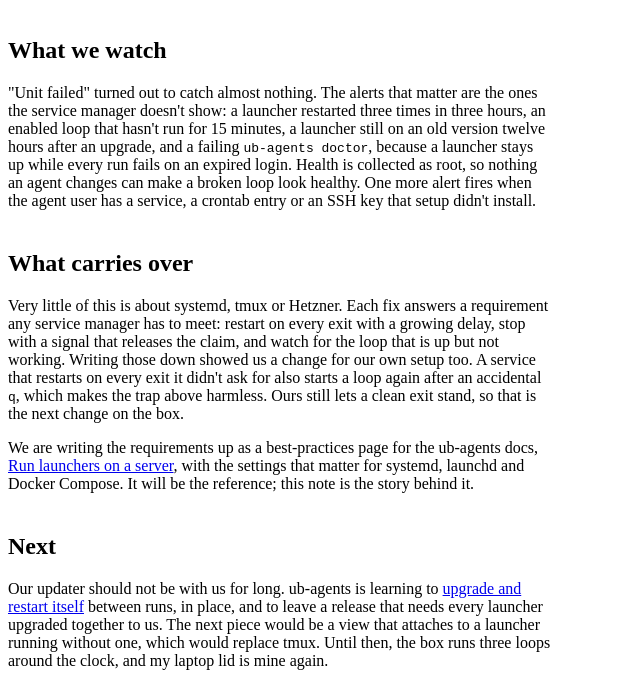
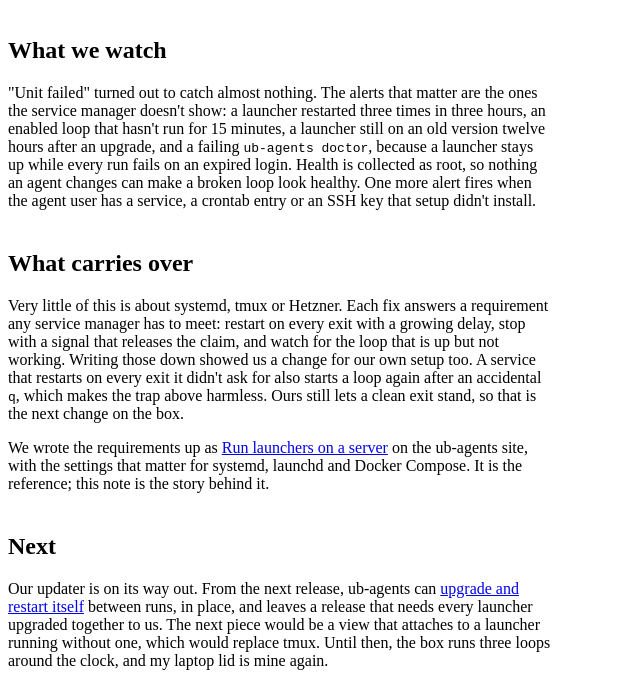
Before and after one commit to uberblick-ai/uberblick.ai, a plain HTML site: page pages/blog/2026/agent-loops-off-the-laptop.html in a window 1280 px wide. Shown: the part 1908-2602 px from the top of the page, without its empty margins (0-640 px from the left). Drawn offline with Linux system fonts and the light colour scheme.

Commit message:
Link the loop-server post to the shipped docs pages (#24)
The server guide and launcher self-upgrade have merged in ub-agents, so
the post links their docs pages instead of the pull requests.


Claude-Session: https://claude.ai/code/session_01L8bD6uSxfVGaKtxUjZqUg8

Co-authored-by: Claude <noreply@anthropic.com>

```diff
--- a/pages/blog/2026/agent-loops-off-the-laptop.html
+++ b/pages/blog/2026/agent-loops-off-the-laptop.html
@@ -54,11 +54,11 @@
 
   <section class="q" id="generic"><h2>What carries over</h2>
   <p>Very little of this is about systemd, tmux or Hetzner. Each fix answers a requirement any service manager has to meet: restart on every exit with a growing delay, stop with a signal that releases the claim, and watch for the loop that is up but not working. Writing those down showed us a change for our own setup too. A service that restarts on every exit it didn't ask for also starts a loop again after an accidental <code>q</code>, which makes the trap above harmless. Ours still lets a clean exit stand, so that is the next change on the box.</p>
-  <p>We are writing the requirements up as a best-practices page for the ub-agents docs, <a href="https://github.com/uberblick-ai/ub-agents/pull/683">Run launchers on a server</a>, with the settings that matter for systemd, launchd and Docker Compose. It will be the reference; this note is the story behind it.</p>
+  <p>We wrote the requirements up as <a href="https://agents.uberblick.ai/docs/best-practices/launchers-on-a-server.html">Run launchers on a server</a> on the ub-agents site, with the settings that matter for systemd, launchd and Docker Compose. It is the reference; this note is the story behind it.</p>
   </section>
 
   <section class="q" id="next"><h2>Next</h2>
-  <p>Our updater should not be with us for long. ub-agents is learning to <a href="https://github.com/uberblick-ai/ub-agents/pull/672">upgrade and restart itself</a> between runs, in place, and to leave a release that needs every launcher upgraded together to us. The next piece would be a view that attaches to a launcher running without one, which would replace tmux. Until then, the box runs three loops around the clock, and my laptop lid is mine again.</p>
+  <p>Our updater is on its way out. From the next release, ub-agents can <a href="https://agents.uberblick.ai/docs/configuration/runtime-updates.html#updating-the-launcher">upgrade and restart itself</a> between runs, in place, and leaves a release that needs every launcher upgraded together to us. The next piece would be a view that attaches to a launcher running without one, which would replace tmux. Until then, the box runs three loops around the clock, and my laptop lid is mine again.</p>
   </section>
 
 </article>
```
